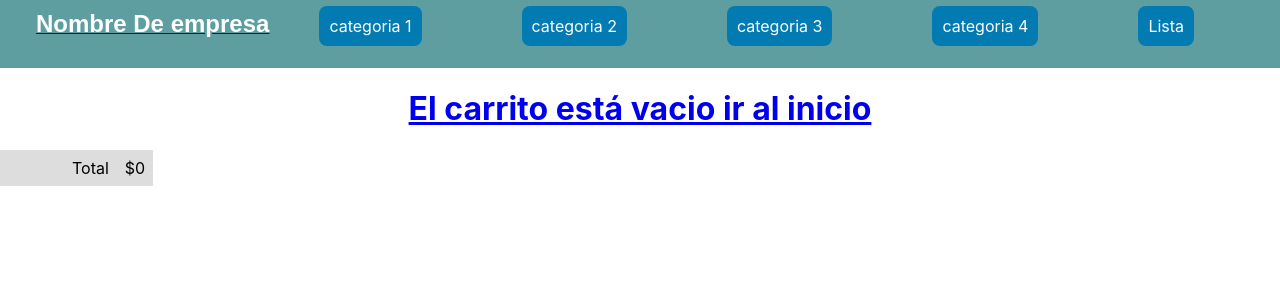
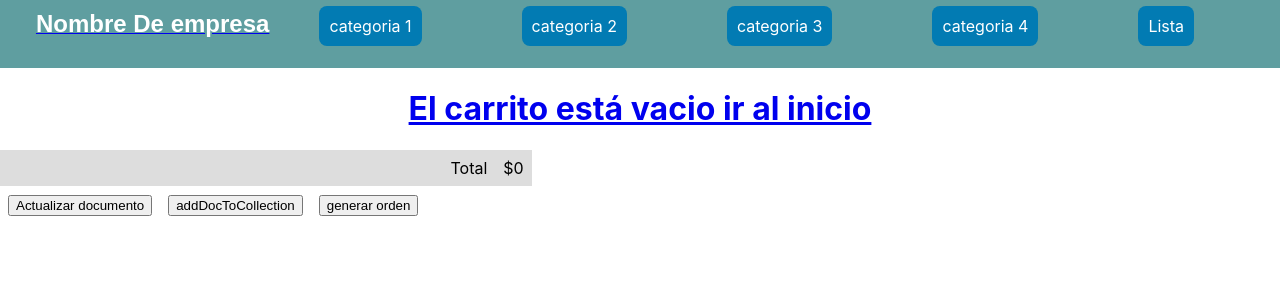
Before and after one commit to arielsilvestre/cursoReact, a React (Create React App) app: page /cart in a window 1280 px wide. Shown: the top 300 px of the page. Built offline with nearby package versions, Linux system fonts and the light colour scheme.

Commit message:
FireBase_1

```diff
--- a/src/components/Cart/Cart.js
+++ b/src/components/Cart/Cart.js
@@ -2,10 +2,99 @@ import CartContext from '../../context/CartContext';
 import { useState,useContext } from 'react';
 import { Link } from 'react-router-dom';
 import './Cart.css'
+import { addDoc,collection,Timestamp, updateDoc,doc, getDocs,query,documentId,where } from 'firebase/firestore'; //para agregar un documento a firestore
+import { writeBatch } from 'firebase/firestore'; // para crear batchs pra los updates de firestore
+import { firestoreDb } from '../../services/firebase';
+
 
 const Cart = () => {
     console.log()
-    const {addItem, isInCart,getQuantity,cart,removeItem,getTotal} = useContext(CartContext);
+    const {addItem, isInCart,getQuantity, cart,removeItem,getTotal} = useContext(CartContext);
+
+    const objOrder = {
+        items: cart,
+        buyer: {
+            nombre: 'pepito',
+            tel: '12345',
+            email: 'pepito@gomez.com'
+        },
+        total: getTotal,
+        date: new Date()
+    }
+
+    const addDocToCollection = () => {
+        const collectionRef = collection(firestoreDb,'unaColecciónQueNoExiste')
+        const objUser = {
+            nombre: 'pepito',
+            tel: '12345',
+            email: 'pepito@gomez.com',
+            date: Timestamp.fromDate(new Date())
+        }
+
+        addDoc(collectionRef,objUser).then(response=>{
+            console.log(">>"+response.id)
+        })
+    }
+
+    const updateDocFromCollection = () => {
+        const id = 'mUAYr5vqfkxFjj2SgCrc'
+
+        const docRef = doc(firestoreDb, 'unaColecciónQueNoExiste',id)
+
+        const fieldToUpdate = {
+            name: 'Brad Goodman',
+            date: Timestamp.fromDate(new Date())
+        }
+
+        updateDoc(docRef,fieldToUpdate).then(response=>{
+            console.log(response)
+        })
+    }
+
+    const createOrder = () => {
+        const objUser = {
+            nombre: 'pepito',
+            tel: '12345',
+            email: 'pepito@gomez.com',
+            date: Timestamp.fromDate(new Date())
+        }
+        const ids = cart.map(prod => prod.id)
+
+        const batch = writeBatch(firestoreDb)
+
+        const collectionRef = collection(firestoreDb,'unaColecciónQueNoExiste')
+
+        const outOfStock = []
+
+        getDocs(query(collectionRef,where(documentId(),'in',ids)))
+        .then(response => {
+            response.docs.forEach(doc => {
+                const dataDoc = doc.data()
+                const prodQuantity = cart.find(prod=>prod.id === doc.id)?.quantity
+
+                if(dataDoc.stock >= prodQuantity){
+                    batch.update(doc.ref,{stock:dataDoc.stock - prodQuantity})
+                }
+                else{
+                    outOfStock.push({id:doc.id, ...dataDoc})
+                }
+
+            })
+        }).then(()=> {
+            if(outOfStock.length === 0) {
+                const collectionRef = collection(firestoreDb,'compras')
+               return addDoc(collectionRef,objUser)
+            } else{
+
+            }
+        }).then(()=>{
+
+        })
+
+
+
+        /* getDocs() */
+    }
 
     return (
 
@@ -32,7 +121,9 @@ const Cart = () => {
                 <td>Total </td>
                 <td>${getTotal()}</td>
             </tr>
-
+            <td><button onClick={() => updateDocFromCollection()}> Actualizar documento </button></td>
+            <td><button onClick={() => addDocToCollection()}> addDocToCollection </button></td>
+            <td><button onClick={() => createOrder()}> generar orden </button></td>
         </div>
     )
 }
--- a/src/components/ItemDetailContainer/ItemDetailContainer.js
+++ b/src/components/ItemDetailContainer/ItemDetailContainer.js
@@ -2,6 +2,8 @@ import { useEffect,useState } from "react";
 import { getProductosById } from "../recursos";
 import ItemDetail from '../ItemDetail/ItemDetail'
 import {useParams} from 'react-router-dom'
+import { firestoreDb } from "../../services/firebase";
+import { getDoc, doc } from "firebase/firestore";  // para traer solo un item de la colección
 
 const ItemDetailContainer = () => {
     const [producto,setProducto] = useState([]);
@@ -10,10 +12,15 @@ const ItemDetailContainer = () => {
     /* console.log(producto)
  */
     useEffect(() => {
-        getProductosById(productId).then(prod => {
+        /* getProductosById(productId).then(prod => {
             setProducto(prod)
+        }) */
+        getDoc(doc(firestoreDb,'productos',productId)).then(response=>{
+            console.log(response)
+            const producto = {id: response.id , ...response.data()}
+            setProducto(producto)
         })
-    },[])
+    },[productId])
 
     return (
 
--- a/src/components/ItemListContainer/ItemListContainer.js
+++ b/src/components/ItemListContainer/ItemListContainer.js
@@ -1,8 +1,10 @@
 import './ItemListContainer.css';
 import ItemList from '../ItemList/ItemList'
-import { getProductos } from '../recursos';
+/* import { getProductos } from '../recursos'; */
+import {getDocs,collection,query,where} from 'firebase/firestore'
 import {useState,useEffect} from 'react';
 import {useParams} from 'react-router-dom'
+import { firestoreDb } from '../../services/firebase';
 
 const ItemListContainer = (props) => {
     const [productos,setProductos] = useState([]);
@@ -13,11 +15,27 @@ const ItemListContainer = (props) => {
 
 
     useEffect(() => {
-        getProductos(productId).then(prods => {
+        /* getProductos(productId).then(prods => {
             setProductos(prods)
-            /* console.log(prods); */
+        }) */
+
+        const coleccionRef = productId
+        ? query( collection(firestoreDb,'productos'), where('categoria', '==',productId))
+        : collection(firestoreDb,'productos')
+
+        getDocs(coleccionRef).then(response=> {
+            console.log(response);
+            const productos = response.docs.map(doc=>{
+                return {id:doc.id, ...doc.data()}
+            });
+            setProductos(productos)
         })
+
     },[productId])
+
+    if (productos.length === 0 ){
+        return <h1>NO HAY PRODUCTOS</h1>
+    }
 
    return(
         <>
--- /dev/null
+++ b/src/services/firebase/index.js
@@ -0,0 +1,20 @@
+// Import the functions you need from the SDKs you need
+import { initializeApp } from "firebase/app";
+import {getFirestore} from 'firebase/firestore'
+
+// TODO: Add SDKs for Firebase products that you want to use
+// https://firebase.google.com/docs/web/setup#available-libraries
+
+// Your web app's Firebase configuration
+const firebaseConfig = {
+  apiKey: "AIzaSyDgD1Rp21QLz9dkk_mDtRwxEV2_UW-whC0",
+  authDomain: "coderhouse-2f18f.firebaseapp.com",
+  projectId: "coderhouse-2f18f",
+  storageBucket: "coderhouse-2f18f.appspot.com",
+  messagingSenderId: "630758434183",
+  appId: "1:630758434183:web:5b0fa6c5ce6132f8759f22"
+};
+
+// Initialize Firebase
+const app = initializeApp(firebaseConfig);
+export const firestoreDb = getFirestore(app);
```
